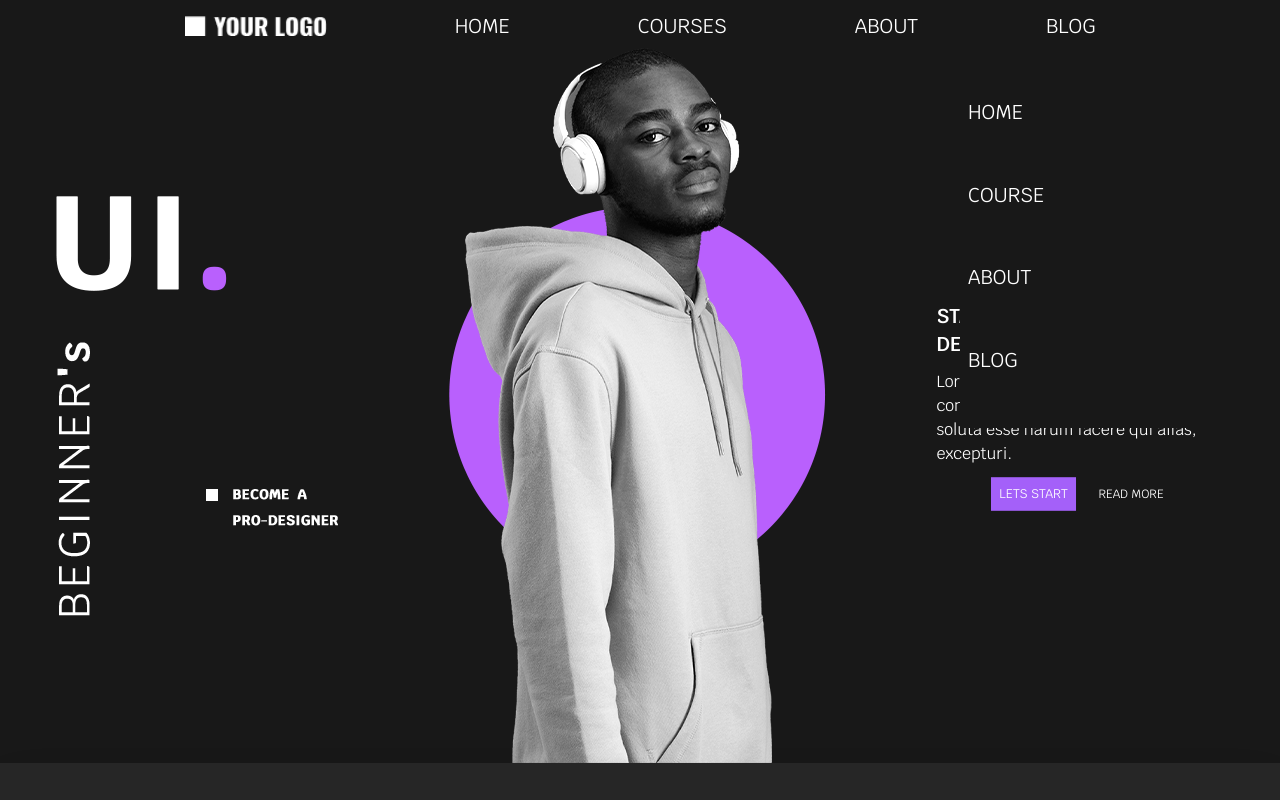
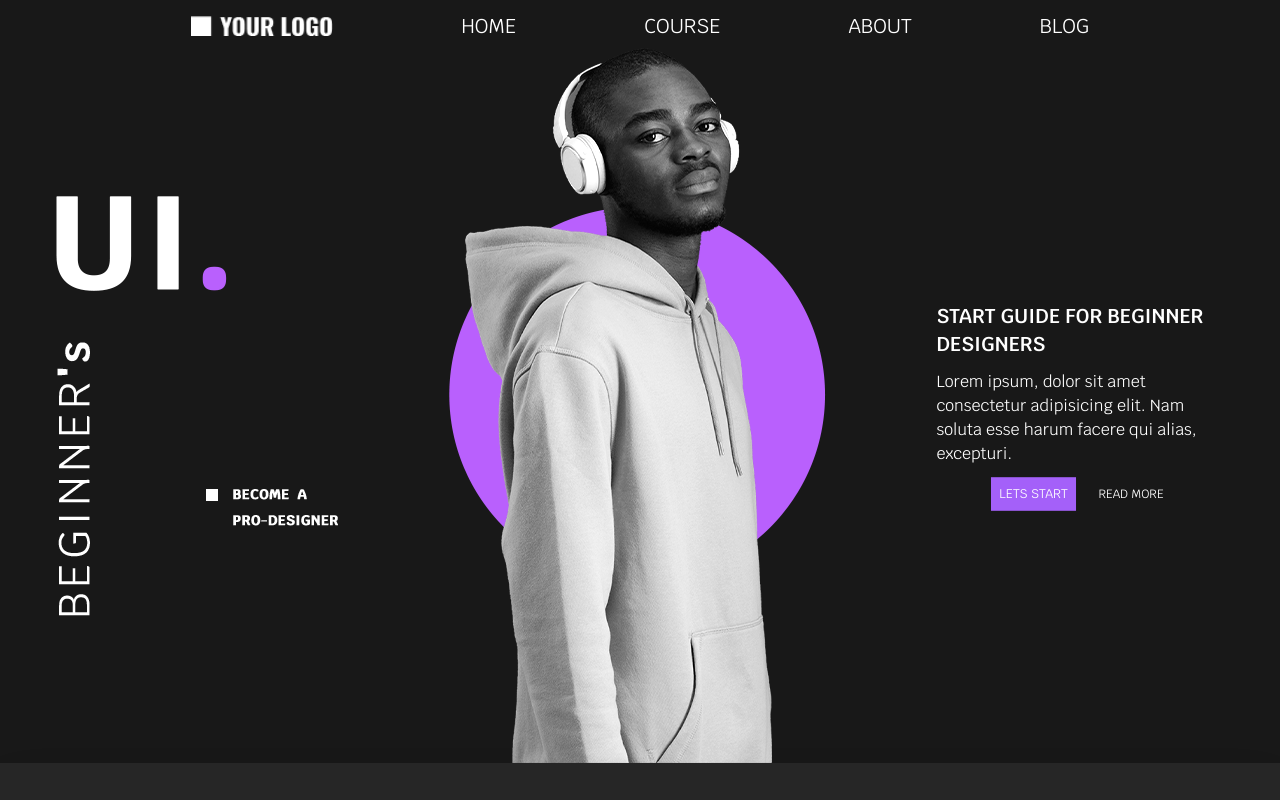
Before and after one commit to JsCodeDevlopment/Beginner-Lp, a React (Vite) app: page / in a window 1280 px wide. Shown: the top 800 px of the page. Built offline with nearby package versions, Linux system fonts and the light colour scheme.

Commit message:
Finally Finish

```diff
--- a/src/components/Header.jsx
+++ b/src/components/Header.jsx
@@ -1,26 +1,55 @@
 import "../index.css";
 import Logo from "../assets/Your-Logo.png";
 import Menu from "../assets/menu.png";
+import CloseMenu from "../assets/close-menu.png";
 import { RightMenu } from "./Menu";
+import { useState } from "react";
+
+const links = [
+  {
+    text: "HOME",
+    href: "#Home",
+  },
+  {
+    text: "COURSE",
+    href: "#Courses",
+  },
+  {
+    text: "ABOUT",
+    href: "#About",
+  },
+  {
+    text: "BLOG",
+    href: "#Newsletter",
+  },
+];
 
 export const Header = () => {
+  const [menuVisible, setmenuVisible] = useState(false);
+
   return (
     <div className="w-full z-10 h-12 bg-background fixed">
       <div className="flex items-center text-white text-xl p-3 justify-center gap-32">
         <a href="#Home">
           <img src={Logo} aria-hidden="true" className="w-30 h-5" />
         </a>
-        <button className="inline-flex w-5 h-5 rounded ml-auto lg:hidden">
-          <img src={Menu} aria-hidden="true" />
-        </button>
-        <a href="#Home" className="max-lg:hidden">HOME</a>
-        <a href="#Courses" className="max-lg:hidden">COURSES</a>
-        <a href="#About" className="max-lg:hidden">ABOUT</a>
-        <a href="#Newsletter" className="max-lg:hidden">BLOG</a>
+        <img
+          className="inline-flex w-5 h-5 rounded ml-auto lg:hidden"
+          src={menuVisible ? CloseMenu : Menu}
+          aria-hidden="true"
+          onClick={() => setmenuVisible(!menuVisible)}
+        />
+
+        {links.map((link) => (
+          <li
+            key={link.text}
+            className="max-lg:hidden list-none relative hover:before:absolute hover:before:bg-violeta hover:before:w-20 hover:before:h-1 hover:before:top-6"
+          >
+            <a href={link.href}>{link.text}</a>
+          </li>
+        ))}
       </div>
-      <>
-        <RightMenu/>
-      </>
+      <>{menuVisible ? <RightMenu /> : <></>}</>
     </div>
   );
 };
--- a/src/components/Menu.jsx
+++ b/src/components/Menu.jsx
@@ -2,28 +2,28 @@ import React from "react";
 const links = [
   {
     text: "HOME",
-    href: "#home",
+    href: "#Home",
   },
   {
     text: "COURSE",
-    href: "#course",
+    href: "#Courses",
   },
   {
     text: "ABOUT",
-    href: "#about",
+    href: "#About",
   },
   {
     text: "BLOG",
-    href: "#blog",
+    href: "#Newsletter",
   },
 ];
 
 export function RightMenu() {
   return (
     <div className="relative bottom-2 block text-white text-xl ">
-      <ul className="flex flex-col justify-evenly pl-2 bg-background w-80 h-96 z-50 relative top-0 left-3/4">
+      <ul className="flex flex-col justify-evenly pl-2 bg-background w-96 h-96 z-50 relative top-0 left-3/4 max-[500px]:left-80 max-[434px]:left-40">
         {links.map((link) => (
-          <li key={link.text} className="relative hover:before:absolute hover:before:bg-violeta hover:before:w-32 hover:before:h-2 hover:before:top-6">
+          <li key={link.text} className="relative hover:before:absolute hover:before:bg-violeta hover:before:w-32 hover:before:h-1 hover:before:top-6">
             <a href={link.href}>{link.text}</a>
           </li>
         ))}
```
Also changed, not shown: src/assets/close-menu.png (added).
